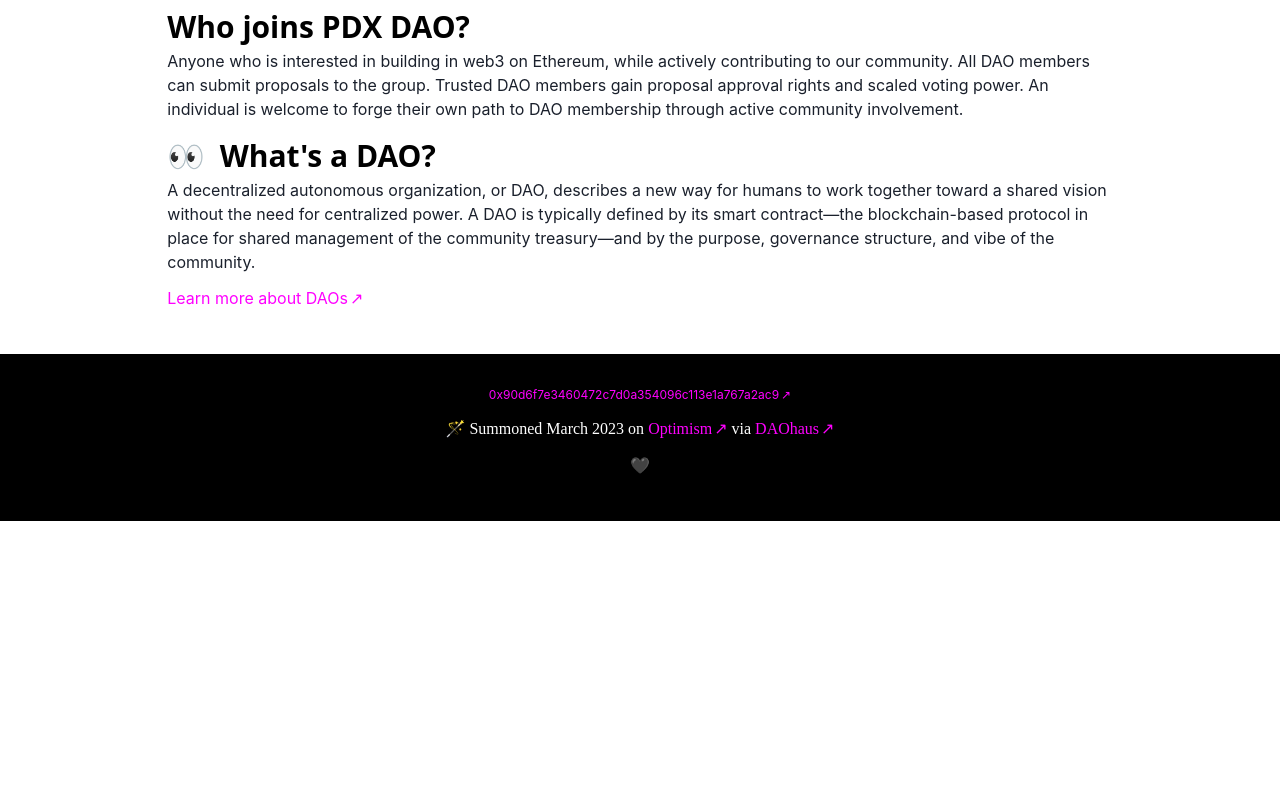
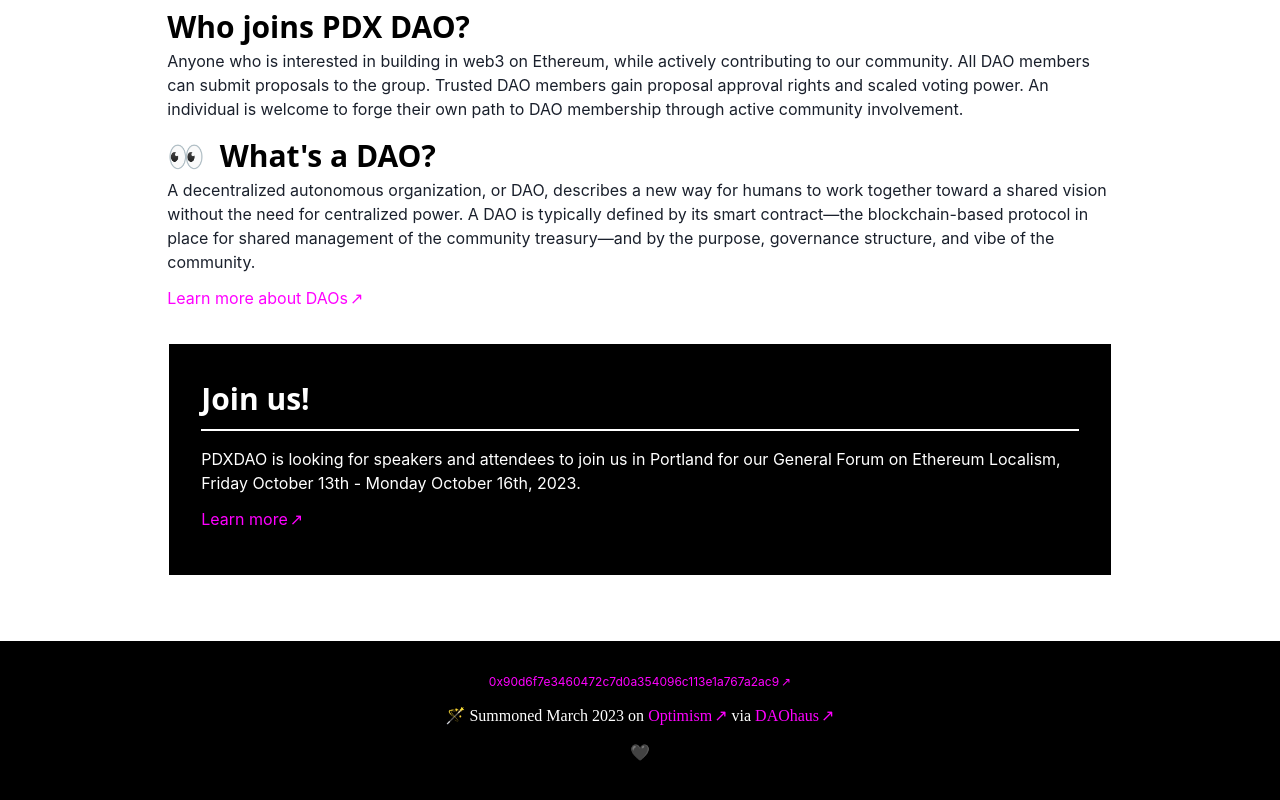
Before and after one commit to wackerow/pdxdao, a Next.js app: page / in a window 1280 px wide. Shown: the part 634-1434 px from the top of the page. Before the commit the page ends 1155 px from the top, so only its background shows below. Built offline with nearby package versions, Linux system fonts and the light colour scheme.

Commit message:
add callout for with localism link

```diff
--- a/src/pages/index.tsx
+++ b/src/pages/index.tsx
@@ -89,6 +89,19 @@
         <Link href="https://ethereum.org/dao/">Learn more about DAOs</Link>
       </Text>
     </Box>
+    <Box as="section" my={8} border="2px" p={8} bg="body" color="bg">
+      <Text as="h2" textStyle="h2" borderBottom="2px" borderColor="bg" pb={2} mb={4} color="bg">
+        Join us!
+      </Text>
+      <Text>
+        PDXDAO is looking for speakers and attendees to join us in Portland for
+        our General Forum on Ethereum Localism, Friday October 13th - Monday
+        October 16th, 2023.
+      </Text>
+      <Text>
+        <Link href="https://mirror.xyz/ethpdx.eth/kjpsLAAC2Si0XDmr_aFp0F5esPNH4DoPB4lOTlFbR5M">Learn more</Link>
+      </Text>
+    </Box>
   </Page>
 )
 
```
